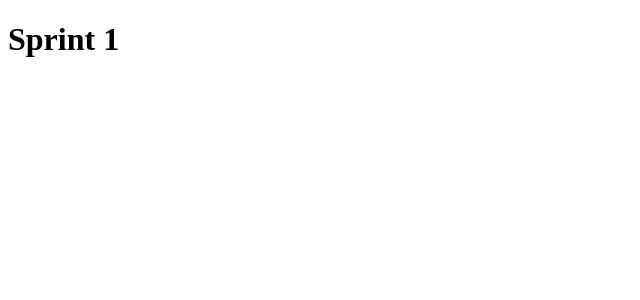
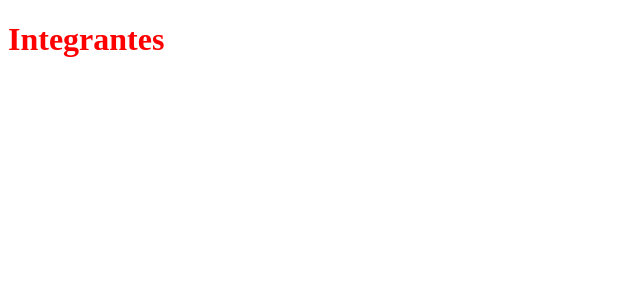
Before and after one commit to Serbatinho/sprint, a React (Vite) app: page /integrantes in a window 1280 px wide. Shown: the top 300 px of the page, without its empty margins (0-640 px from the left). Built offline with nearby package versions, Linux system fonts and the light colour scheme.

Commit message:
Rotas iniciais feitas e css teste conectado

```diff
--- a/package.json
+++ b/package.json
@@ -11,7 +11,8 @@
   },
   "dependencies": {
     "react": "^18.2.0",
-    "react-dom": "^18.2.0"
+    "react-dom": "^18.2.0",
+    "react-router-dom": "^6.15.0"
   },
   "devDependencies": {
     "@types/react": "^18.2.15",
--- a/src/App.jsx
+++ b/src/App.jsx
@@ -1,8 +1,9 @@
+import { Outlet } from 'react-router-dom'
+import './styles/app.css'
+
 function App() {
   return (
-    <>
-      <h1>Sprint 1</h1>
-    </>
+    <Outlet />
   )
 }
 
--- a/src/main.jsx
+++ b/src/main.jsx
@@ -2,9 +2,27 @@ import React from 'react'
 import ReactDOM from 'react-dom/client'
 import App from './App.jsx'
 
+import { createBrowserRouter, RouterProvider } from 'react-router-dom';
+
+import Home from './routes/Home/index.jsx';
+import Error from './routes/Error/index.jsx';
+import Integrantes from './routes/Integrantes/index.jsx';
+import Chatbot from './routes/Chatbot/index.jsx';
+
+const router = createBrowserRouter([
+  {
+    path: '/', element: <App />,
+    errorElement: <Error />,
+    children: [
+      { path: '/', element: <Home /> },
+      { path: '/integrantes', element: <Integrantes /> },
+      { path: '/chatbot', element: <Chatbot /> },
+    ]
+  },
+])
 
 ReactDOM.createRoot(document.getElementById('root')).render(
   <React.StrictMode>
-    <App />
+    <RouterProvider router={router} />
   </React.StrictMode>,
 )
--- /dev/null
+++ b/src/routes/Chatbot/index.jsx
@@ -0,0 +1,9 @@
+export default function Chatbot() {
+    return (
+        <>
+            <main>
+                <h1>Chatbot</h1>
+            </main>
+        </>
+    )
+}
--- /dev/null
+++ b/src/routes/Error/index.jsx
@@ -0,0 +1,9 @@
+export default function Error() {
+    return (
+        <>
+            <main>
+                <h1>Error</h1>
+            </main>
+        </>
+    )
+}
--- /dev/null
+++ b/src/routes/Home/index.jsx
@@ -0,0 +1,9 @@
+export default function Home() {
+    return (
+        <>
+            <main>
+                <h1>Home</h1>
+            </main>
+        </>
+    )
+}
--- /dev/null
+++ b/src/routes/Integrantes/index.jsx
@@ -0,0 +1,9 @@
+export default function Integrantes() {
+    return (
+        <>
+            <main>
+                <h1>Integrantes</h1>
+            </main>
+        </>
+    )
+}
--- /dev/null
+++ b/src/styles/app.css
@@ -0,0 +1,3 @@
+h1{
+    color: red;
+}
```
Also changed, not shown: 1 other file (tests, documents, lock files or other folders).
